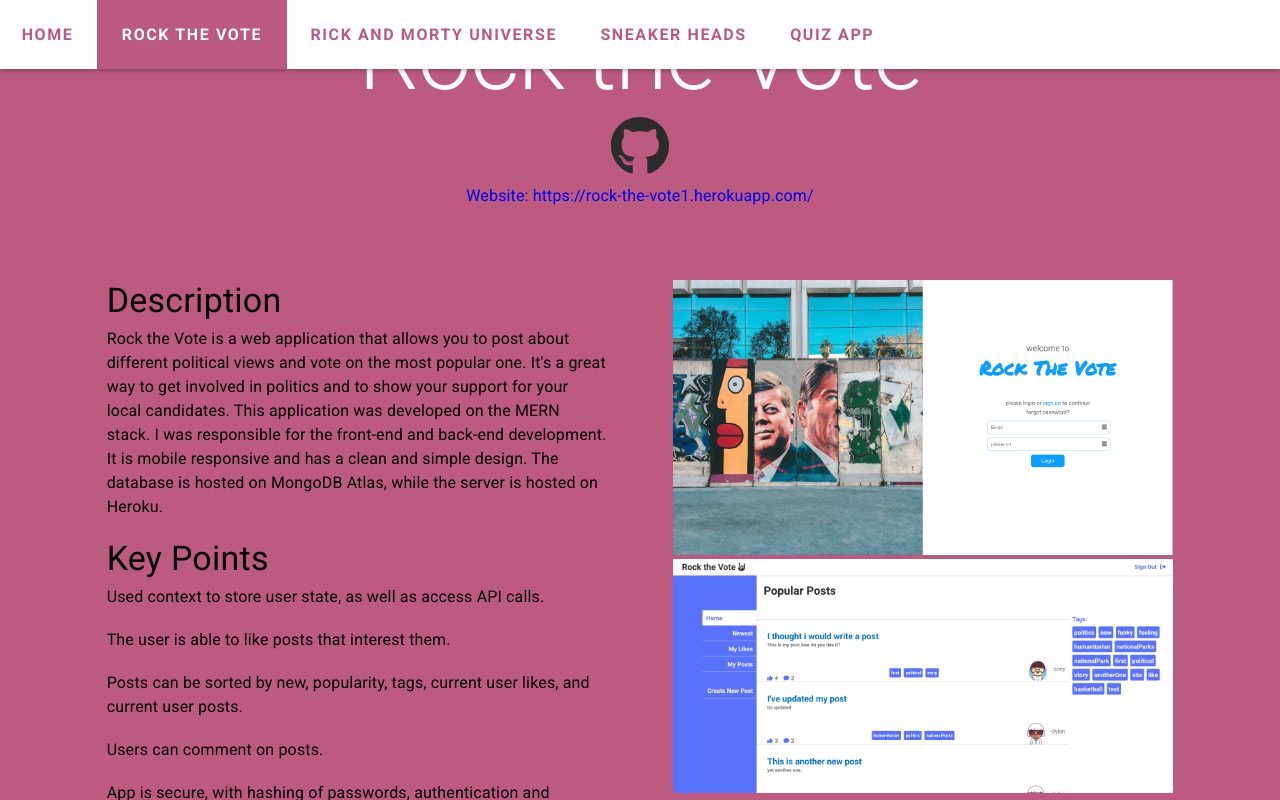
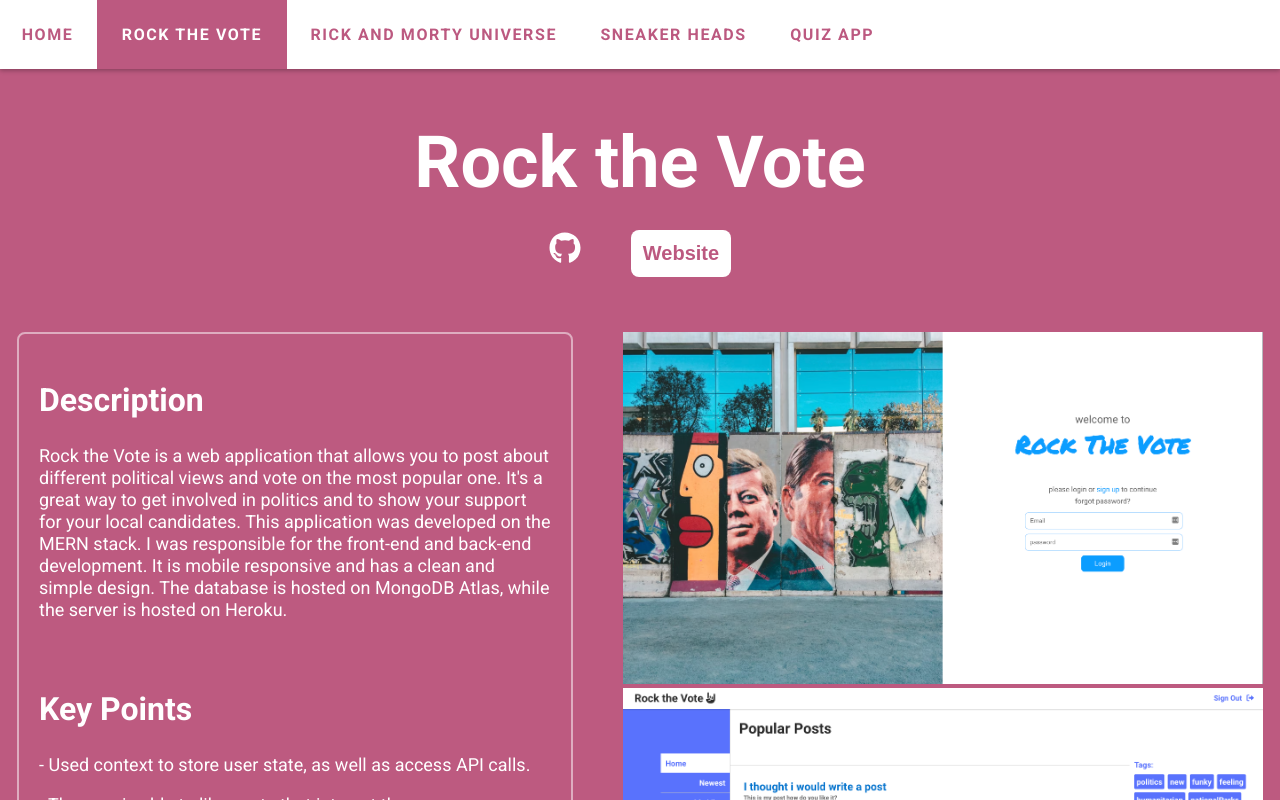
Before and after one commit to dlittle1/react-portfolio, a React (Create React App) app: page /projects/0 in a window 1280 px wide. Shown: the top 800 px of the page. Built offline with nearby package versions, Linux system fonts and the light colour scheme.

Commit message:
style project page

```diff
--- a/src/pages/About.js
+++ b/src/pages/About.js
@@ -15,7 +15,7 @@ const About = (props) => {
               professionaly but it's something that I'm truly passionate about.
               I enjoy taking complex problems and turning them into solutions.
             </p>
-            <br />
+
             <p>
               I've been coding off and on for years, life has it's twists and
               turns which have thrown me through some loops, but I'm back and
@@ -23,7 +23,6 @@ const About = (props) => {
               have since learned React, which is where my focus is now.
             </p>
 
-            <br />
             <p>
               Born and raised in Utah, so I guess I'm your typical Utahn when I
               say that I LOVE the outdoors, I love to ski, hike, bike, climb,
--- a/src/pages/Project.js
+++ b/src/pages/Project.js
@@ -7,6 +7,7 @@ import { FontAwesomeIcon } from '@fortawesome/react-fontawesome';
 import { faAddressCard } from '@fortawesome/free-regular-svg-icons';
 import { faGithub } from '@fortawesome/free-brands-svg-icons';
 import ProjectsNavbar from '../components/ProjectsNavbar';
+import '../styles/project.css';
 
 const Project = () => {
   const params = useParams();
@@ -18,19 +19,24 @@ const Project = () => {
     <>
       <ProjectsNavbar width='70%' />
 
-      <Box>
-        <Box textAlign={'center'}>
-          <Typography variant='h1'>{title} </Typography>
-        </Box>
-        <Box textAlign={'center'}>
-          <Typography variant={'h2'} sx={{ textDecoration: 'none' }}>
+      <div className='project'>
+        <div>
+          <h1>{title}</h1>
+        </div>
+        <div className='project-links'>
           <a
             href={github}
             target={'_blank'}
             rel='noreferrer'
             style={{ textDecoration: 'none' }}
           >
-              <FontAwesomeIcon icon={faGithub} style={{ color: '#2c2c2c' }} />{' '}
+            <h2>
+              <FontAwesomeIcon
+                icon={faGithub}
+                style={{ color: 'white' }}
+                size='xl'
+              />{' '}
+            </h2>
           </a>
           <a
             href={website}
@@ -38,42 +44,30 @@ const Project = () => {
             rel='noreferrer'
             style={{ textDecoration: 'none' }}
           >
-              <Typography>Website: {website}</Typography>
+            <button>Website</button>
           </a>
-          </Typography>
-        </Box>
-        <Grid
-          container
-          justifyContent={'space-evenly'}
-          sx={{ marginTop: '2rem' }}
-          padding={5}
-        >
-          <Grid item xs={12} md={5}>
-            <Typography variant='h4' sx={{ marginBottom: '5px' }}>
-              Description
-            </Typography>
-            <Typography>{description}</Typography> <br />
-            <Typography variant='h4' sx={{ marginBottom: '5px' }}>
-              Key Points
-            </Typography>
+        </div>
+        <div className='project-container'>
+          <div className='project-description'>
+            <h2>Description</h2>
+            <p>{description}</p> <br />
+            <h2>Key Points</h2>
             {importantPoints.map((point, index) => {
               return (
-                <Box key={index}>
-                  <Typography>{point}</Typography>
-                  <br />
-                </Box>
+                <div key={index}>
+                  <p> - {point}</p>
+                </div>
               );
             })}
-          </Grid>
+          </div>
 
-          <Grid item xs={12} md={5}>
+          <div className='project-images'>
             {imgs.map((image, index) => (
               <img key={index} src={image} style={{ width: '100%' }} />
             ))}
-          </Grid>
-          <Grid item xs={5}></Grid>
-        </Grid>
-      </Box>
+          </div>
+        </div>
+      </div>
     </>
   );
 };
--- a/src/styles/App.css
+++ b/src/styles/App.css
@@ -18,3 +18,9 @@ h2 {
   font-size: 2rem;
   font-weight: 700;
 }
+
+p {
+  font-weight: 400;
+  font-size: 18px;
+  line-height: 22px;
+}
--- a/src/styles/about.css
+++ b/src/styles/about.css
@@ -1,3 +1,6 @@
+.about {
+  margin-top: 150px;
+}
 .about-container {
   display: flex;
   flex-direction: row;
@@ -14,10 +17,9 @@
   padding: 20px;
   color: white;
   font-weight: 400;
-  font-size: 18px;
-  border: 1px solid rgba(255, 255, 255, 0.5);
+  font-size: 20px;
+  border: 2px solid rgba(255, 255, 255, 0.5);
   border-radius: 0.5rem;
-  box-shadow: 1px 1px 7px 1px rgba(0, 0, 0, 0.25);
 }
 
 .about-image {
--- /dev/null
+++ b/src/styles/project.css
@@ -0,0 +1,62 @@
+.project {
+  margin-top: 120px;
+}
+
+.project-links {
+  display: flex;
+  flex-direction: row;
+  justify-content: center;
+  align-items: flex-start;
+  width: 100%;
+  gap: 50px;
+  margin-top: 25px;
+}
+
+.project-links h2 {
+  margin: 0;
+}
+
+.project-links button {
+  margin: 0;
+  padding: 10px;
+  border: none;
+  border-radius: 0.5rem;
+  background-color: white;
+  color: #bc5980;
+  font-weight: bold;
+  font-size: 20px;
+  transition: all 0.2s ease-in-out;
+  cursor: pointer;
+  border: 2px solid rgba(255, 255, 255, 0.5);
+}
+
+.project-links button:hover {
+  background-color: #bc5980;
+  color: white;
+  transition: all 0.2s ease-in-out;
+}
+
+.project-container {
+  display: flex;
+  flex-direction: row;
+  justify-content: center;
+  align-items: flex-start;
+  width: 100%;
+  gap: 50px;
+  margin-top: 55px;
+}
+
+.project-description {
+  width: 40%;
+  height: 100%;
+  padding: 20px;
+  color: white;
+  font-weight: 400;
+  font-size: 20px;
+  border: 2px solid rgba(255, 255, 255, 0.5);
+  border-radius: 0.5rem;
+}
+
+.project-images {
+  max-width: 50%;
+}
```
Lines whose indentation alone changed are shown as unchanged.
